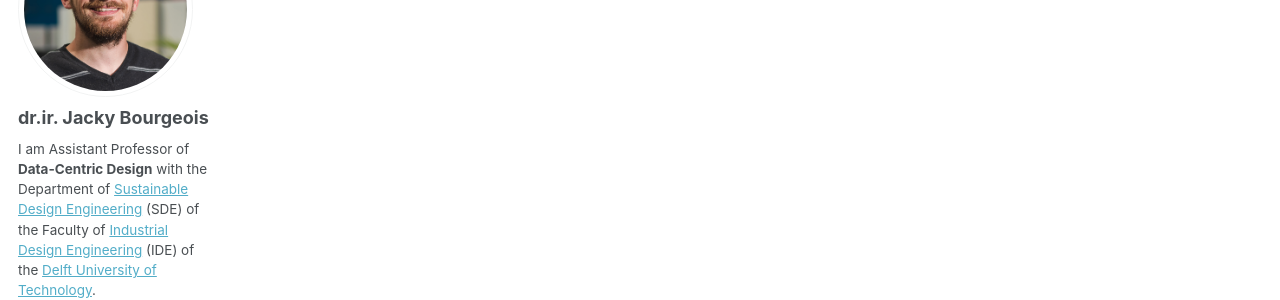
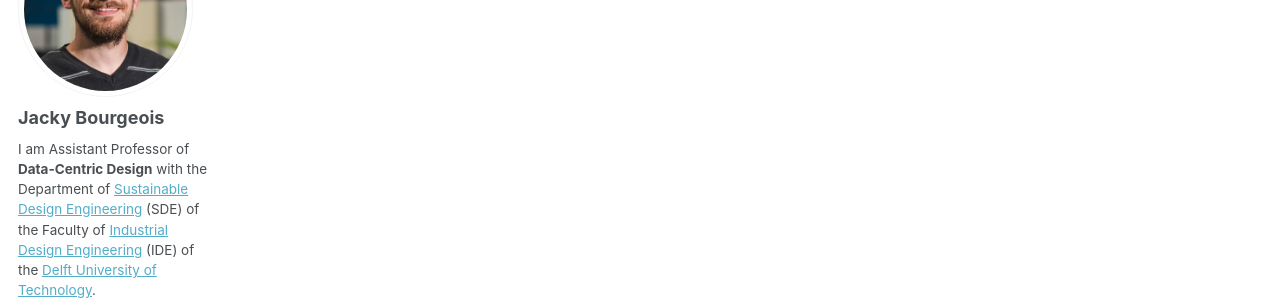
Before and after one commit to jackybourgeois/jackybourgeois.github.io, a Jekyll site: the page built from _pages/about.md, in a window 1280 px wide. Shown: the part 184-484 px from the top of the page. Built offline with Jekyll 4.4.1, drawn with Linux system fonts in a browser that asks for light colours; some web fonts are replaced.

Commit message:
remove title

```diff
--- a/_config.yml
+++ b/_config.yml
@@ -22,7 +22,7 @@ repository               : "jackybourgeois/jackybourgeois.github.io"
 author:
   # Biographic information
   avatar           : "jacky.jpg"
-  name             : "dr.ir. Jacky Bourgeois"
+  name             : "Jacky Bourgeois"
   pronouns         : # "He/his"
   bio              : "I am Assistant Professor of <b>Data-Centric Design</b> with the Department of <a target=\"_blank\" href=\"https://www.tudelft.nl/en/ide/about-ide/departments/design-engineering/\">Sustainable Design Engineering</a> (SDE) of the Faculty of <a target=\"_blank\" href=\"https://www.tudelft.nl/en/ide/\">Industrial Design Engineering</a> (IDE) of the <a target=\"_blank\" href=\"https://www.tudelft.nl/\">Delft University of Technology</a>."
   location         : "Office B3-270<br>Landbergstraat 15<br>2628 CE Delft, NL"
```
